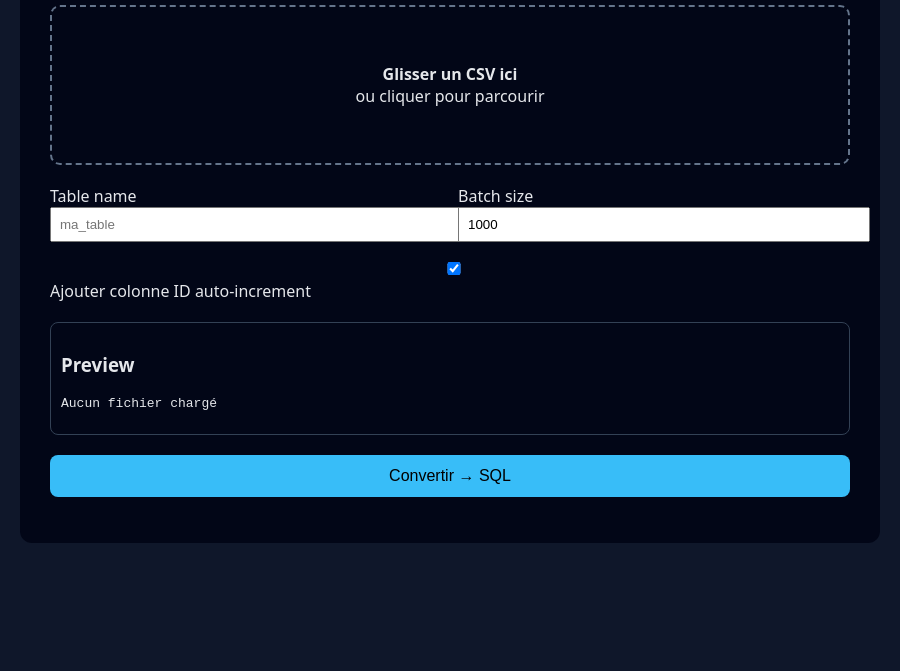
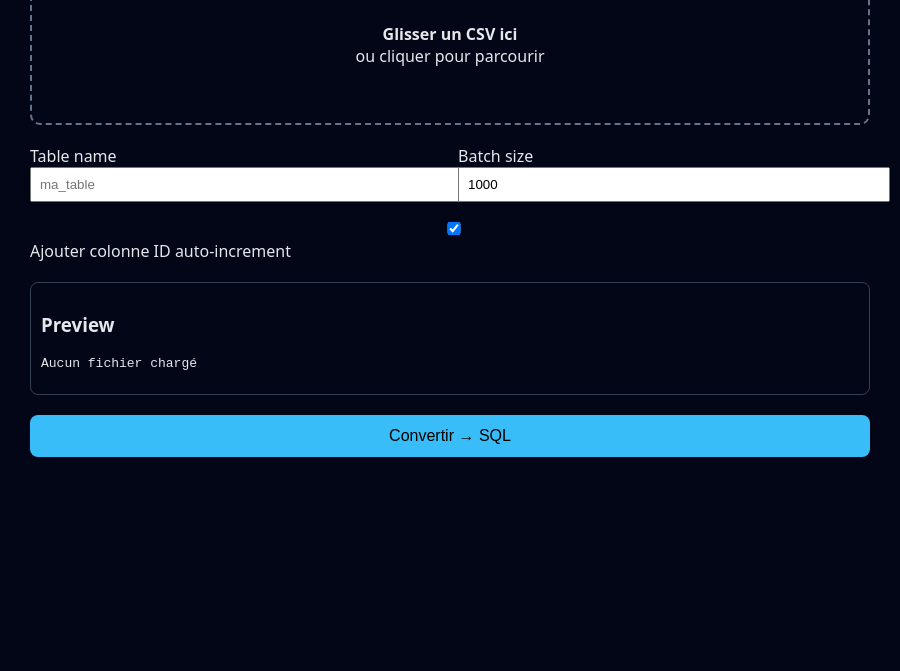
Before and after one commit to Lenigobrick/csv2insert, an Electron app: page index.html in a window 900 px wide. Shown: the part 129-800 px from the top of the page. Drawn offline with Linux system fonts and the light colour scheme.

Commit message:
Style: remake ui

```diff
--- a/style.css
+++ b/style.css
@@ -1,7 +1,7 @@
 body {
-  margin:0; font-family:system-ui,sans-serif; background:#0f172a; color:#e5e7eb;
+  margin:0; font-family:system-ui,sans-serif; background:#020617; color:#e5e7eb;
 }
-.app { max-width:800px; margin:40px auto; padding:30px; background:#020617; border-radius:12px;}
+.app { padding:30px; background:#020617; }
 h1 { margin-top:0;}
 .drop-zone { border:2px dashed #64748b; padding:40px; text-align:center; cursor:pointer; border-radius:10px; transition:0.2s;}
 .drop-zone.drag { background:#020617; border-color:#38bdf8;}
```
Also changed, not shown: main.js (+8 -2 lines).
